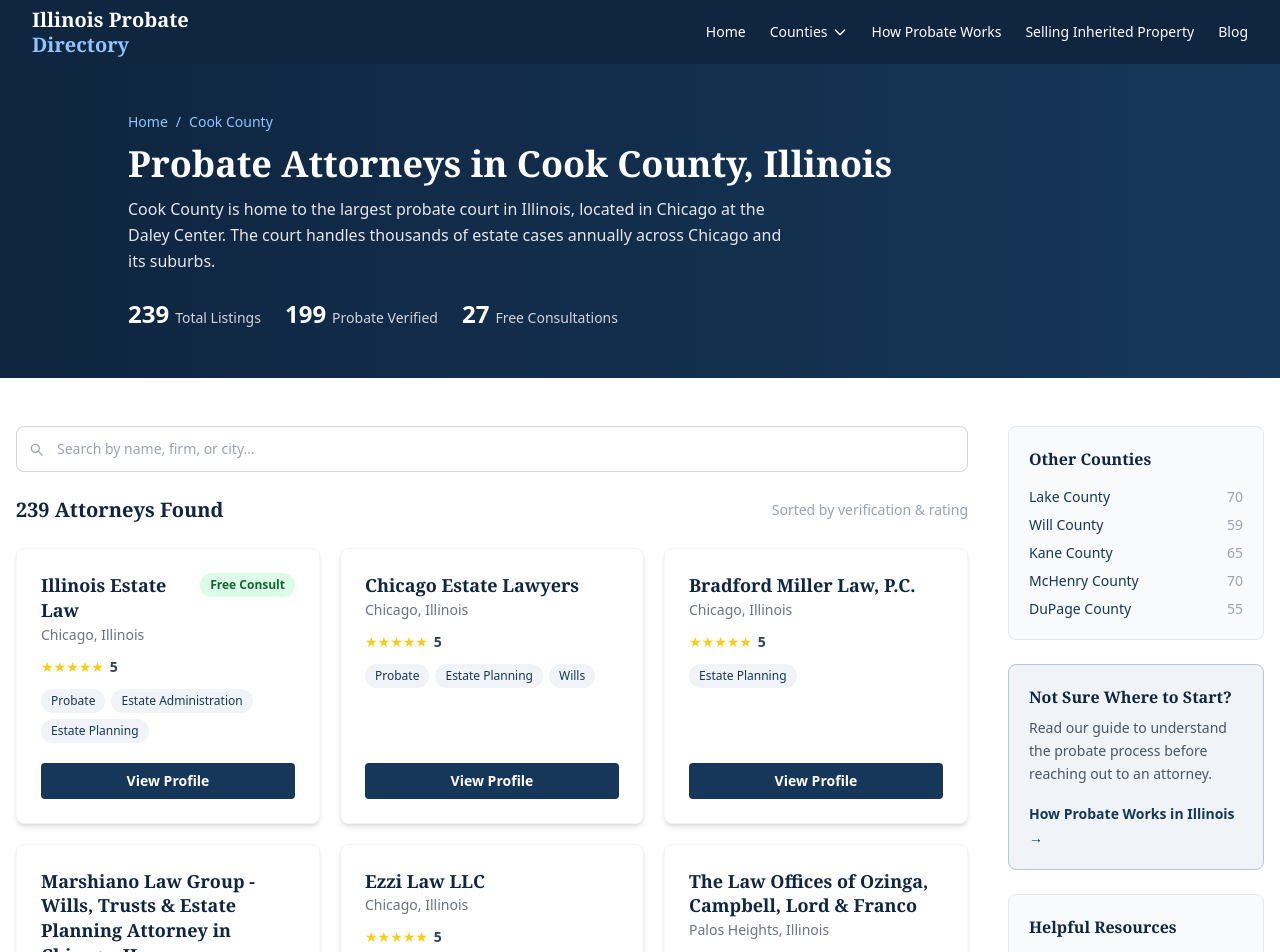
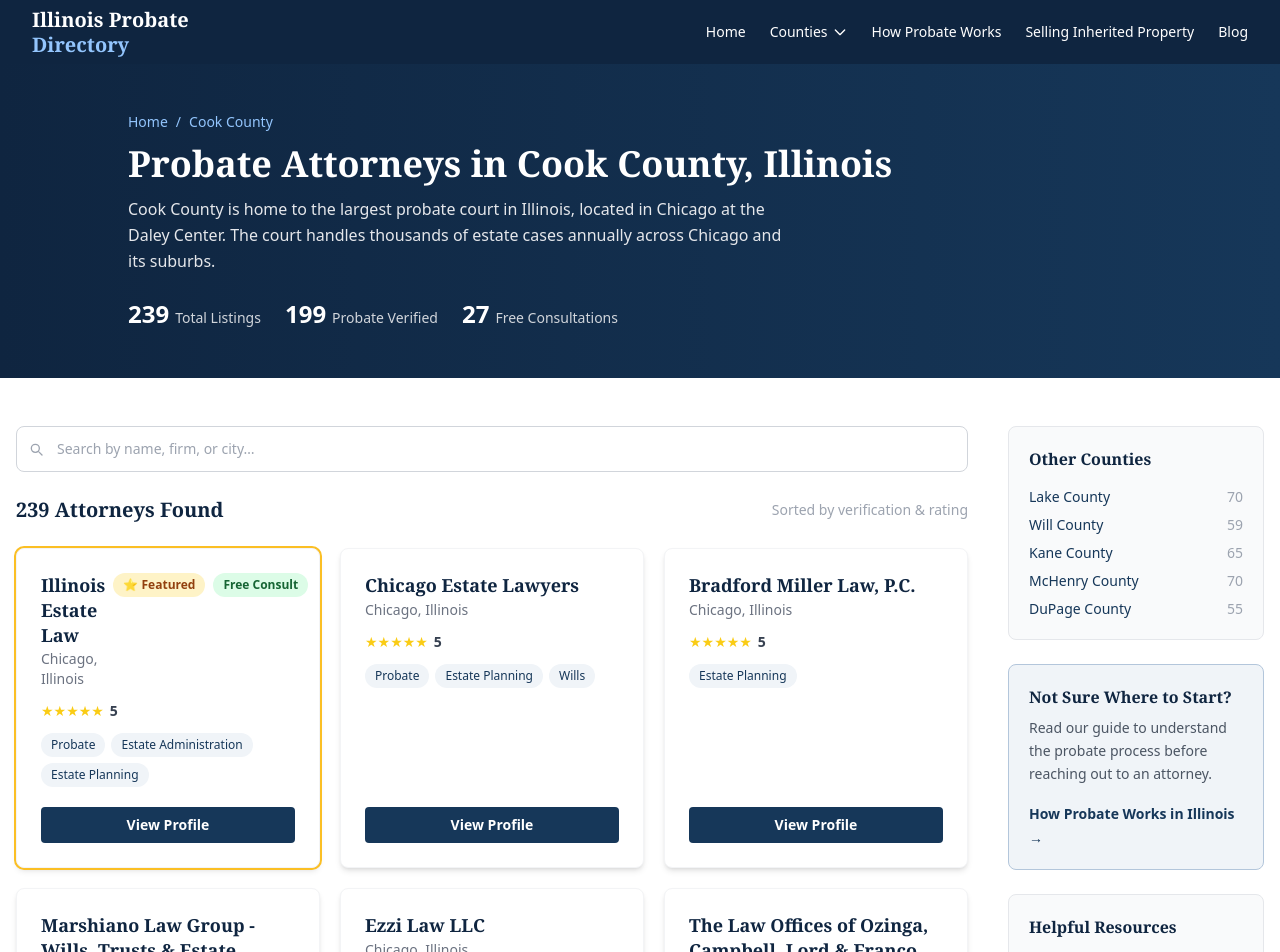
Before and after one commit to arouvalis/illinois-probate-directory, a Next.js app: page /county/cook in a window 1280 px wide. Shown: the top 952 px of the page. Built offline with nearby package versions, Linux system fonts and the light colour scheme.

Commit message:
feat: add featured badge for Illinois Estate Law (Mary Liberty)

```diff
--- a/src/components/AttorneyCard.tsx
+++ b/src/components/AttorneyCard.tsx
@@ -9,9 +9,10 @@ export default function AttorneyCard({ attorney }: Props) {
   const specs = parseSpecializations(attorney.specializations_found).slice(0, 3);
   const rating = attorney.rating ? Number(attorney.rating.toFixed(1)) : null;
   const isFreeConsult = attorney.free_consultation === "YES";
+  const isFeatured = attorney.featured === true;
 
   return (
-    <div className="card flex flex-col gap-3">
+    <div className={`card flex flex-col gap-3${isFeatured ? ' ring-2 ring-amber-400' : ''}`}>
       <div className="flex items-start justify-between gap-2">
         <div>
           <h3 className="font-serif font-bold text-navy-800 text-lg leading-snug">
@@ -21,6 +22,11 @@ export default function AttorneyCard({ attorney }: Props) {
             {attorney.city}, {attorney.state}
           </p>
         </div>
+        {isFeatured && (
+          <span className="shrink-0 bg-amber-100 text-amber-800 text-xs font-semibold px-2.5 py-1 rounded-full whitespace-nowrap">
+            ⭐ Featured
+          </span>
+        )}
         {isFreeConsult && (
           <span className="shrink-0 bg-green-100 text-green-800 text-xs font-semibold px-2.5 py-1 rounded-full whitespace-nowrap">
             Free Consult
--- a/src/lib/attorneys.ts
+++ b/src/lib/attorneys.ts
@@ -4,6 +4,7 @@ export interface Attorney {
   slug: string;
   name: string | null;
   phone: string | null;
+  phone_direct: string | null;
   website: string | null;
   address: string | null;
   street: string | null;
@@ -21,6 +22,7 @@ export interface Attorney {
   free_consultation: string | null;
   languages: string | null;
   source_county: string;
+  featured: boolean | null;
 }
 
 export const COUNTY_SLUGS: Record<string, string> = {
```
Also changed, not shown: data/attorneys.json.
